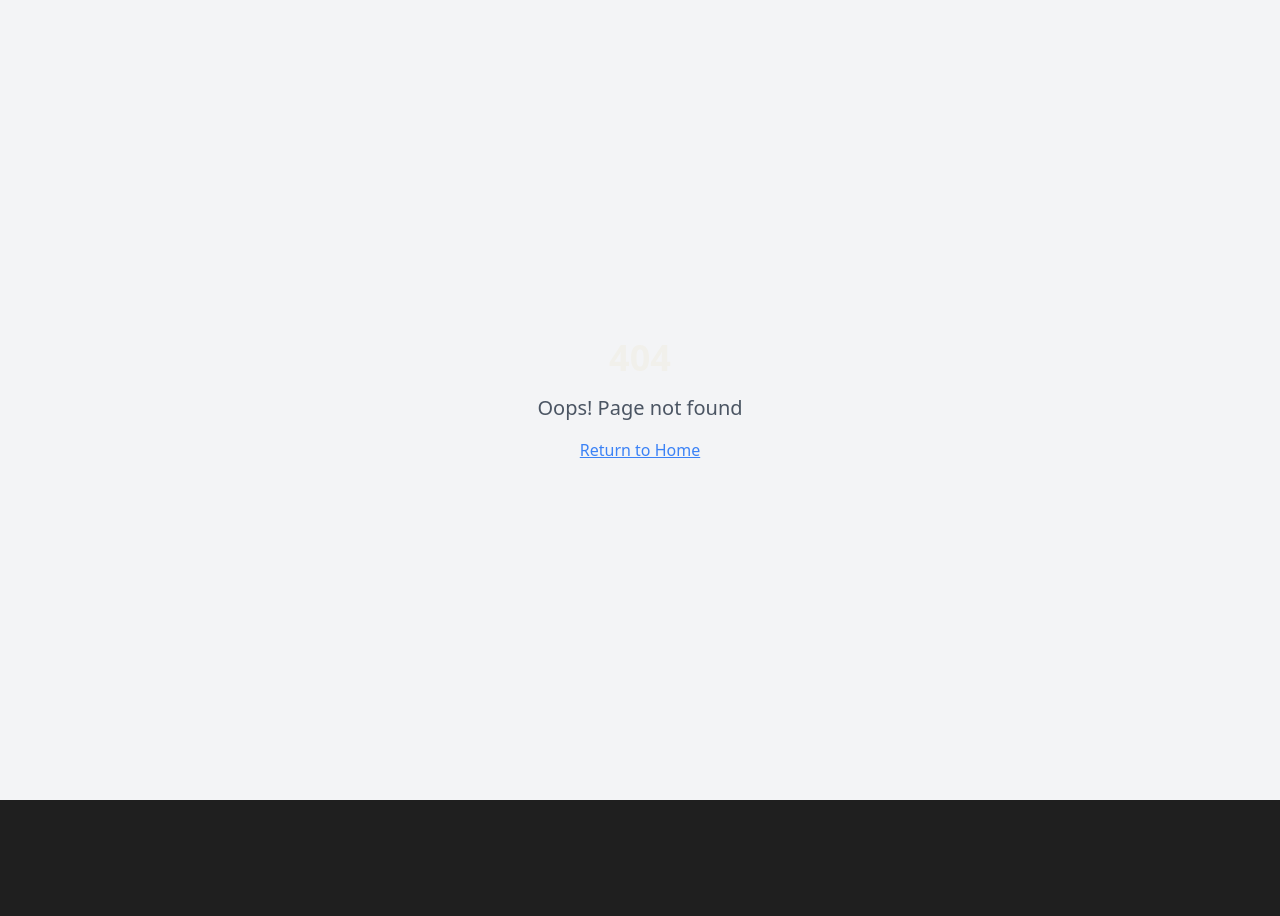
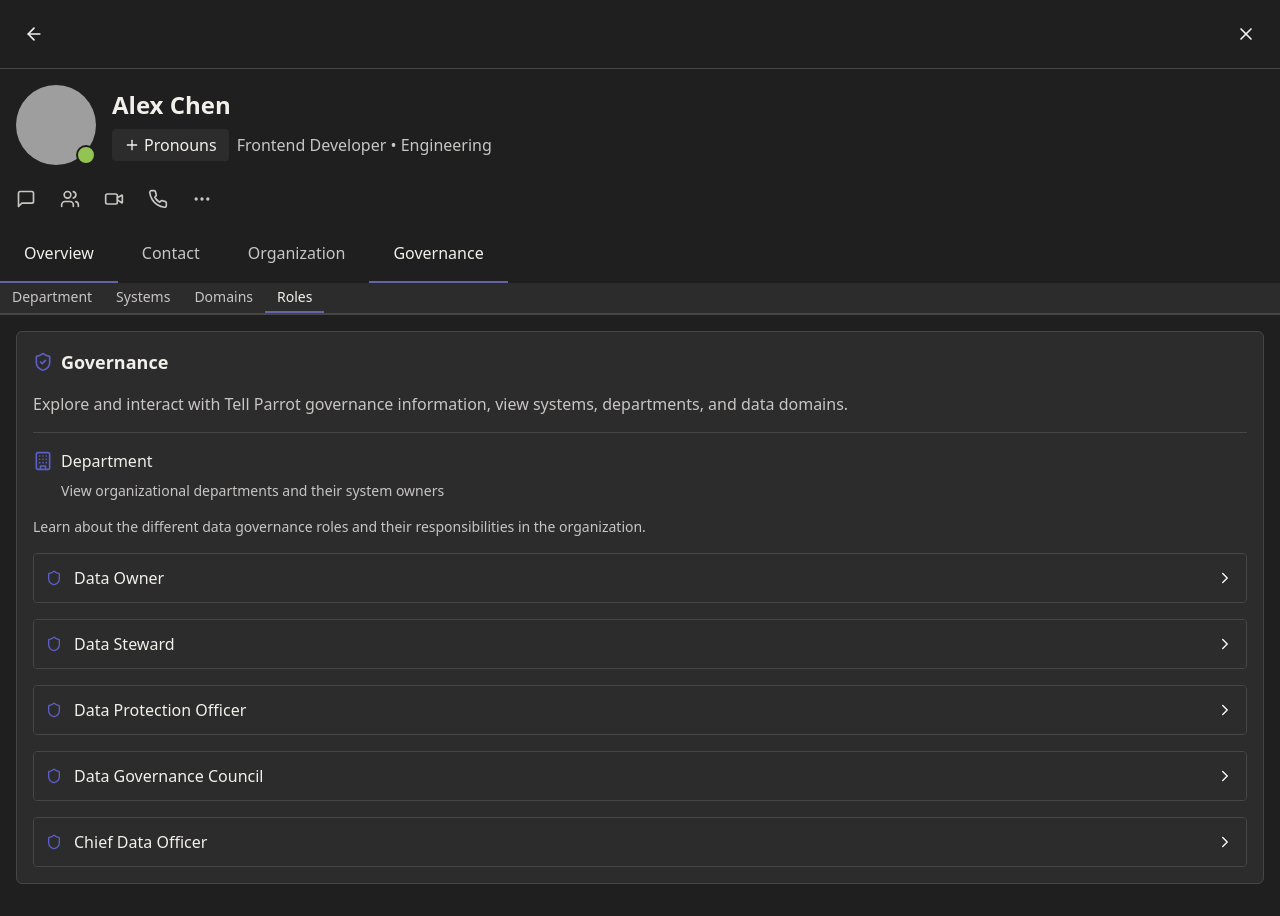
Before and after one commit to Walley411/parrot-tab-empower-67, a React (Vite) app: page /profile/1/governance/roles in a window 1280 px wide. Before the commit this address had no page. Before the commit the page ends 800 px from the top, so only its background shows below. Built offline with nearby package versions, Linux system fonts and the light colour scheme; grey boxes are pictures that could not be loaded.

Commit message:
Add Roles navigation
Add a navigation link for "Roles" next to "Domains" in the application's navigation structure.  This will allow users to access a new section related to roles.

```diff
--- a/src/App.tsx
+++ b/src/App.tsx
@@ -14,6 +14,7 @@ import Governance from "./pages/Parrot";
 import Department from "./pages/TellParrot";
 import Systems from "./pages/Systems";
 import Domains from "./pages/Domains";
+import Roles from "./pages/Roles";
 
 const queryClient = new QueryClient();
 
@@ -34,6 +35,7 @@ const App = () => (
               <Route path="department" element={<Department />} />
               <Route path="systems" element={<Systems />} />
               <Route path="domains" element={<Domains />} />
+              <Route path="roles" element={<Roles />} />
             </Route>
             {/* Redirect old routes to new structure */}
             <Route path="parrot" element={<Navigate to="governance" replace />} />
--- a/src/components/Navigation.tsx
+++ b/src/components/Navigation.tsx
@@ -20,7 +20,8 @@ const Navigation: React.FC<NavigationProps> = ({ userId }) => {
       subTabs: [
         { name: 'Department', path: `/profile/${userId}/governance/department` },
         { name: 'Systems', path: `/profile/${userId}/governance/systems` },
-        { name: 'Domains', path: `/profile/${userId}/governance/domains` }
+        { name: 'Domains', path: `/profile/${userId}/governance/domains` },
+        { name: 'Roles', path: `/profile/${userId}/governance/roles` }
       ]
     }
   ];
--- /dev/null
+++ b/src/pages/Roles.tsx
@@ -0,0 +1,123 @@
+
+import React, { useState } from 'react';
+import { UserCog, ChevronDown, ChevronRight, Shield } from 'lucide-react';
+
+// Mock data for governance roles and their responsibilities
+const governanceRoles = [
+  {
+    id: '1',
+    title: 'Data Owner',
+    description: 'Accountable for the quality and security of specific data assets. Approves data access requests and ensures compliance with data policies.',
+    responsibilities: [
+      'Define data quality requirements',
+      'Approve access to data',
+      'Ensure regulatory compliance',
+      'Coordinate with Data Stewards'
+    ]
+  },
+  {
+    id: '2',
+    title: 'Data Steward',
+    description: 'Responsible for day-to-day management of data assets. They implement data standards and resolve data quality issues.',
+    responsibilities: [
+      'Implement data standards',
+      'Resolve data quality issues',
+      'Document data lineage',
+      'Assist with data access requests'
+    ]
+  },
+  {
+    id: '3',
+    title: 'Data Protection Officer',
+    description: 'Ensures organization complies with data privacy regulations. Oversees data privacy impact assessments and breach notification processes.',
+    responsibilities: [
+      'Monitor compliance with privacy laws',
+      'Conduct privacy impact assessments',
+      'Manage data breach notifications',
+      'Train staff on data protection'
+    ]
+  },
+  {
+    id: '4',
+    title: 'Data Governance Council',
+    description: 'Cross-functional team that establishes data governance policies, standards, and processes for the organization.',
+    responsibilities: [
+      'Establish data governance policies',
+      'Resolve cross-functional data issues',
+      'Oversee data governance implementation',
+      'Approve data governance initiatives'
+    ]
+  },
+  {
+    id: '5',
+    title: 'Chief Data Officer',
+    description: 'Executive responsible for enterprise-wide data strategy, governance, control, policy development, and effective data usage.',
+    responsibilities: [
+      'Develop data strategy',
+      'Lead data governance initiatives',
+      'Align data activities with business goals',
+      'Oversee data management functions'
+    ]
+  }
+];
+
+const Roles = () => {
+  const [expandedRoles, setExpandedRoles] = useState<string[]>([]);
+
+  const toggleRole = (roleId: string) => {
+    setExpandedRoles(prev =>
+      prev.includes(roleId)
+        ? prev.filter(id => id !== roleId)
+        : [...prev, roleId]
+    );
+  };
+
+  return (
+    <div>
+      <p className="text-teams-secondarytext text-sm mb-4">
+        Learn about the different data governance roles and their responsibilities in the organization.
+      </p>
+
+      <div className="space-y-4">
+        {governanceRoles.map(role => (
+          <div key={role.id} className="border border-teams-border rounded-md overflow-hidden">
+            <div
+              className="flex items-center justify-between p-3 bg-teams-darkgray cursor-pointer hover:bg-teams-gray"
+              onClick={() => toggleRole(role.id)}
+            >
+              <div className="flex items-center">
+                <Shield size={16} className="mr-3 text-teams-accent" />
+                <span className="font-medium">{role.title}</span>
+              </div>
+              {expandedRoles.includes(role.id) ?
+                <ChevronDown size={18} /> :
+                <ChevronRight size={18} />
+              }
+            </div>
+
+            {expandedRoles.includes(role.id) && (
+              <div className="animate-slide-in">
+                <div className="p-4 bg-teams-gray border-t border-teams-border">
+                  <p className="text-teams-text mb-3">
+                    {role.description}
+                  </p>
+
+                  <div className="mt-3">
+                    <h4 className="text-sm font-medium text-teams-secondarytext mb-2">Key Responsibilities:</h4>
+                    <ul className="space-y-1 pl-5 list-disc text-sm text-teams-text">
+                      {role.responsibilities.map((responsibility, index) => (
+                        <li key={index}>{responsibility}</li>
+                      ))}
+                    </ul>
+                  </div>
+                </div>
+              </div>
+            )}
+          </div>
+        ))}
+      </div>
+    </div>
+  );
+};
+
+export default Roles;
```
